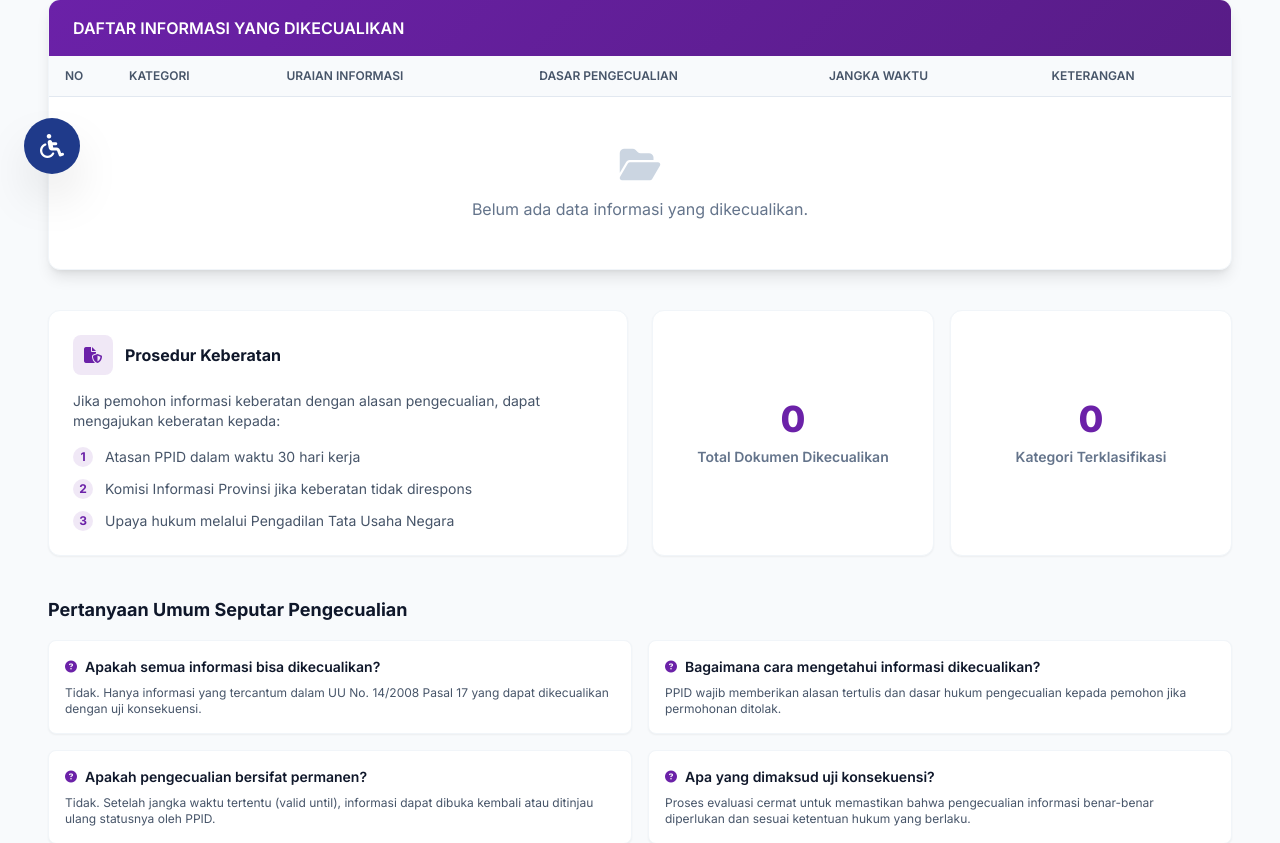
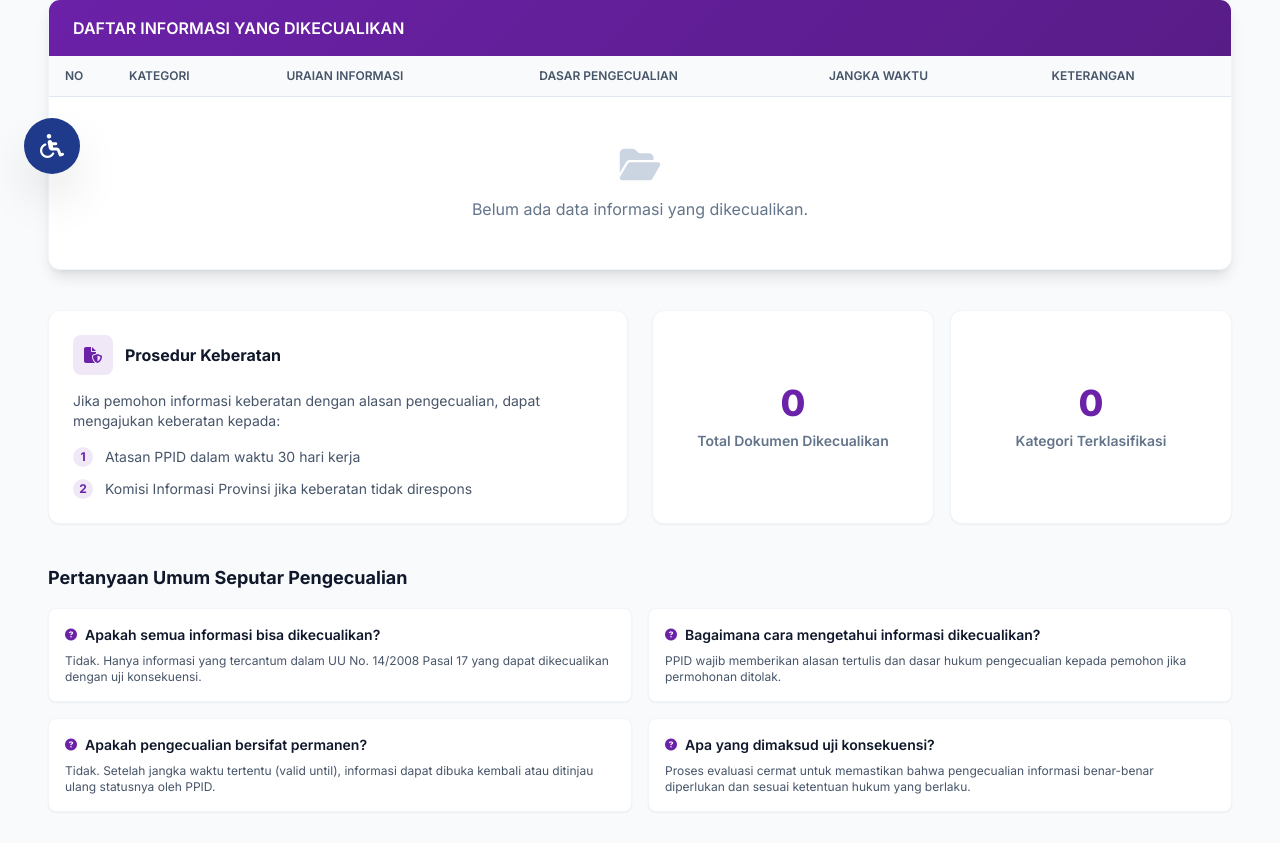
Before and after one commit to develop-konawe/ppid, a Laravel app: page /informasi-dikecualikan in a window 1280 px wide. Shown: the part 602-1445 px from the top of the page. Run offline with Laravel 12, Linux system fonts and the light colour scheme; data comes from the database, SQL or seed files in the repository; data that the repository does not hold is empty; some libraries are stand-ins or nearby versions.

Commit message:
Perbaikan informasi alur keberatan informasi dikecualikan

```diff
--- a/resources/views/pages/informasi-public/dikecualikan.blade.php
+++ b/resources/views/pages/informasi-public/dikecualikan.blade.php
@@ -181,10 +181,10 @@
                             <span class="w-5 h-5 bg-exclusive/10 text-exclusive rounded-full flex items-center justify-center text-xs font-bold flex-shrink-0">2</span>
                             <span class="text-slate-600">Komisi Informasi Provinsi jika keberatan tidak direspons</span>
                         </li>
-                        <li class="flex items-start gap-3">
+                        <!-- <li class="flex items-start gap-3">
                             <span class="w-5 h-5 bg-exclusive/10 text-exclusive rounded-full flex items-center justify-center text-xs font-bold flex-shrink-0">3</span>
                             <span class="text-slate-600">Upaya hukum melalui Pengadilan Tata Usaha Negara</span>
-                        </li>
+                        </li> -->
                     </ol>
                 </div>
 
```
